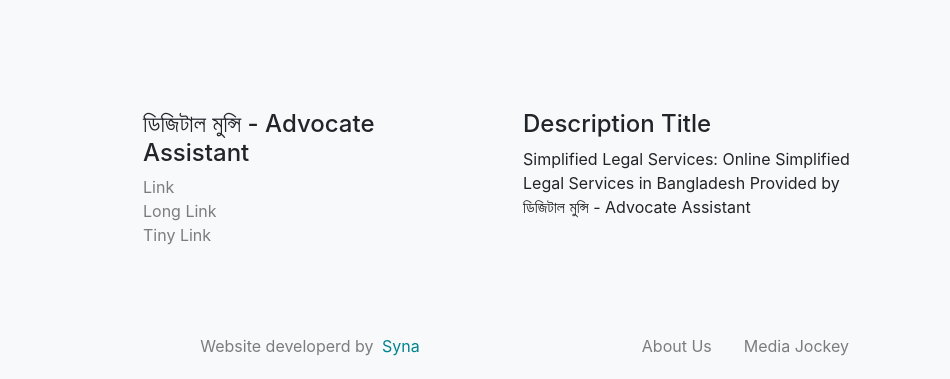
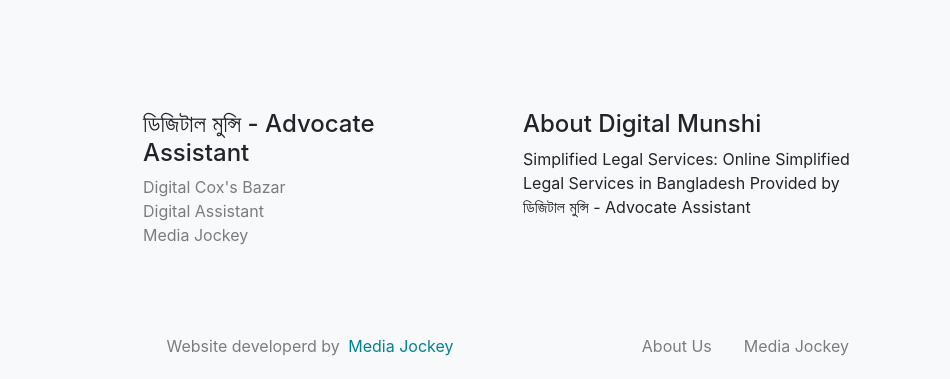
Before and after one commit to digitalmunshi/digitalmunshi.github.io, a plain HTML site: page index.html in a window 1280 px wide. Shown: the part 1092-1471 px from the top of the page, 330-1280 px from the left. Drawn offline with Linux system fonts and the light colour scheme.

Commit message:
Update index.html

```diff
--- a/index.html
+++ b/index.html
@@ -602,14 +602,14 @@
         </a>
         <div class="row justify-content-left ml-0">
             <span class="fa-stack fa-2x mt-3 mr-1" title="facebook">
-              <a href="/#" class="ignore-color-change">
+              <a href="https://www.facebook.com/mediajockeybangladesh/" class="ignore-color-change">
                 <i class="fas fa-circle fa-stack-2x"></i>
                 <i class="fab fa-facebook-f fa-stack-1x fa-fw text-light"></i>
                 <span class="sr-only">facebook</span>
               </a>
             </span>
             <span class="fa-stack fa-2x mt-3 mr-1" title="linkedin">
-              <a href="/#" class="ignore-color-change">
+              <a href="https://linkedin.com/company/mediajockey/" class="ignore-color-change">
                 <i class="fas fa-circle fa-stack-2x"></i>
                 <i class="fab fa-linkedin-in fa-stack-1x fa-fw text-light"></i>
                 <span class="sr-only">linkedin</span>
@@ -621,21 +621,21 @@
         <h4>ডিজিটাল মুন্সি - Advocate Assistant</h4>
         <ul class="nav flex-column">
               <li class="nav-item">
-                <a class="nav-link p-0 display-5" href="/#"
-                    class="anchor">Link</a>
+                <a class="nav-link p-0 display-5" href="https://digitalcoxsbazar.com"
+                    class="anchor">Digital Cox's Bazar</a>
               </li>
               <li class="nav-item">
-                <a class="nav-link p-0 display-5" href="/#"
-                    class="anchor">Long Link</a>
+                <a class="nav-link p-0 display-5" href="https://digitalassistant.xyz"
+                    class="anchor">Digital Assistant</a>
               </li>
               <li class="nav-item">
-                <a class="nav-link p-0 display-5" href="/#"
-                    class="anchor">Tiny Link</a>
+                <a class="nav-link p-0 display-5" href="http://mediajockey.org"
+                    class="anchor">Media Jockey</a>
               </li>
         </ul>
     </div>
     <div class="col-md m-2 text-body">
-        <div><h4 id="description-title">Description Title</h4>
+        <div><h4 id="description-title">About Digital Munshi</h4>
 <p>Simplified Legal Services:
 Online Simplified Legal Services in Bangladesh
 Provided by ডিজিটাল মুন্সি - Advocate Assistant</p>
@@ -659,7 +659,7 @@
         </div>
       </div>
         <div class="col-auto mx-auto">
-          <div class="row mx-0 navbar-text text-center text-black-50">Website developerd by <a href="https://mediajockey.site" class="ml-1">Syna</a>
+          <div class="row mx-0 navbar-text text-center text-black-50">Website developerd by <a href="https://mediajockey.site" class="ml-1">Media Jockey</a>
           </div>
         </div>
         <div class="col-md">
```
